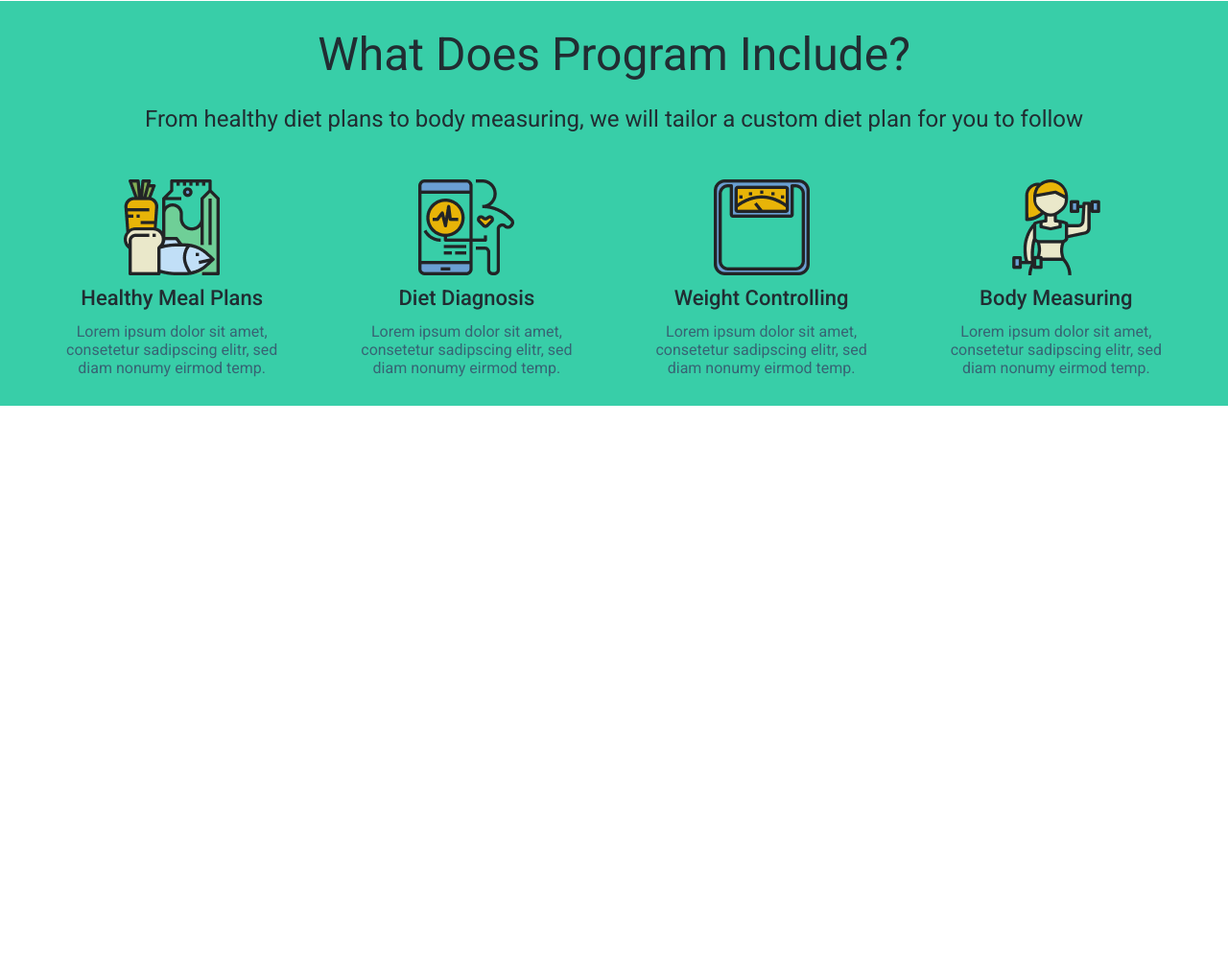
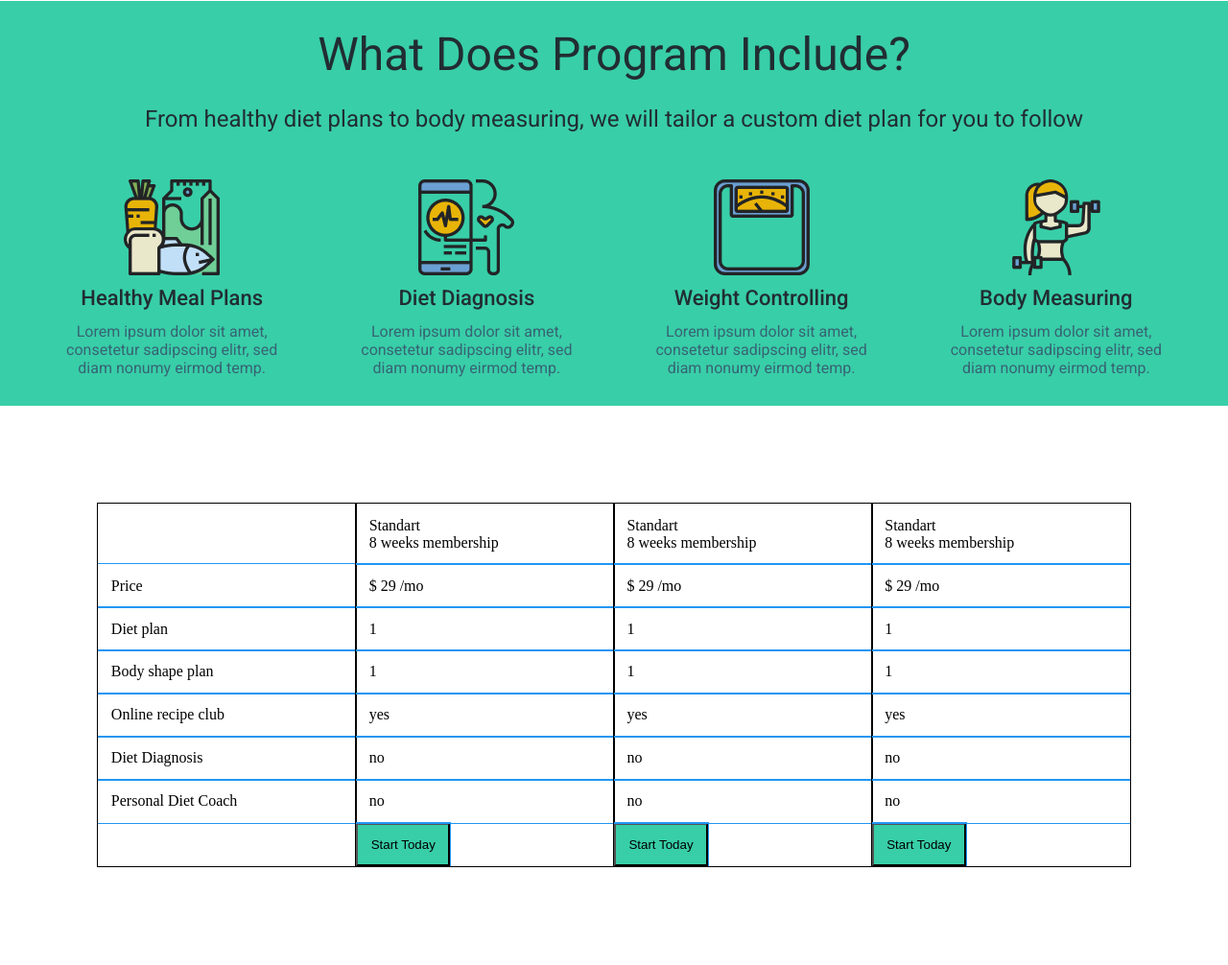
Before and after one commit to YR95/CLONEDhw12_fitness, a plain HTML site: page index.html in a window 1280 px wide. Shown: the part 2605-3611 px from the top of the page at 96% size. Before the commit the page ends 3028 px from the top, so only its background shows below. Drawn offline with Linux system fonts and the light colour scheme.

Commit message:
Apply patch from previous version this app. Partially  add section Price

```diff
--- a/index.html
+++ b/index.html
@@ -316,29 +316,91 @@
 </section>
 <section class="program">
     <p class="program__header">What Does Program Include?</p>
-    <p class="program__sub-header">From healthy diet plans to body measuring, we will tailor a custom diet plan for you to follow</p>
+    <p class="program__sub-header">From healthy diet plans to body measuring, we will tailor a custom diet plan for you
+        to follow</p>
     <ul class="program__health-plan health-plan">
         <li>
             <img src="../icons/healthy.png">
             <p class="health-plan__header">Healthy Meal Plans</p>
-            <p class="health-plan__info">Lorem ipsum dolor sit amet, consetetur sadipscing elitr, sed diam nonumy eirmod temp.</p>
+            <p class="health-plan__info">Lorem ipsum dolor sit amet, consetetur sadipscing elitr, sed diam nonumy eirmod
+                temp.</p>
         </li>
         <li>
             <img src="../icons/heart-rate 1.png">
             <p class="health-plan__header">Diet Diagnosis</p>
-            <p class="health-plan__info">Lorem ipsum dolor sit amet, consetetur sadipscing elitr, sed diam nonumy eirmod temp.</p>
+            <p class="health-plan__info">Lorem ipsum dolor sit amet, consetetur sadipscing elitr, sed diam nonumy eirmod
+                temp.</p>
         </li>
         <li>
             <img src="../icons/weight 1.png">
             <p class="health-plan__header">Weight Controlling</p>
-            <p class="health-plan__info">Lorem ipsum dolor sit amet, consetetur sadipscing elitr, sed diam nonumy eirmod temp.</p>
+            <p class="health-plan__info">Lorem ipsum dolor sit amet, consetetur sadipscing elitr, sed diam nonumy eirmod
+                temp.</p>
         </li>
         <li>
             <img src="../icons/woman_body.png">
             <p class="health-plan__header">Body Measuring</p>
-            <p class="health-plan__info">Lorem ipsum dolor sit amet, consetetur sadipscing elitr, sed diam nonumy eirmod temp.</p>
+            <p class="health-plan__info">Lorem ipsum dolor sit amet, consetetur sadipscing elitr, sed diam nonumy eirmod
+                temp.</p>
         </li>
     </ul>
 </section>
+<section class="price-table">
+
+    <div class="price-table__header">
+        <div style="visibility: hidden">
+            <p> Standart</p>
+            <p> 8 weeks membership</p>
+        </div>
+            <p> Price</p>
+            <p> Diet plan</p>
+            <p> Body shape plan</p>
+            <p> Online recipe club</p>
+            <p> Diet Diagnosis</p>
+            <p> Personal Diet Coach</p>
+        <button  style="visibility: hidden" class="button__basic--isGreen">Start Today</button>
+    </div>
+            <div class="price-table__body">
+                <div>
+                    <p> Standart</p>
+                    <p> 8 weeks membership</p>
+                </div>
+                <p> $ 29 /mo</p>
+
+                <p> 1</p>
+                <p> 1</p>
+                <p> yes</p>
+                <p> no</p>
+                <p> no</p>
+                <button class="button__basic--isGreen">Start Today</button>
+            </div>
+            <div class="price-table__body2">
+                <div><p> Standart</p>
+                    <p> 8 weeks membership</p>
+                </div>
+                <p> $ 29 /mo</p>
+
+                <p> 1</p>
+                <p> 1</p>
+                <p> yes</p>
+                <p> no</p>
+                <p> no</p>
+                <button class="button__basic--isGreen">Start Today</button>
+            </div>
+            <div class="price-table__body3">
+                <div><p> Standart</p>
+                    <p> 8 weeks membership</p>
+                </div>
+                <p> $ 29 /mo</p>
+
+                <p> 1</p>
+                <p> 1</p>
+                <p> yes</p>
+                <p> no</p>
+                <p> no</p>
+                <button class="button__basic--isGreen">Start Today</button>
+            </div>
+
+</section>
 </body>
 </html>
--- a/style/style.scss
+++ b/style/style.scss
@@ -31,6 +31,12 @@ $font-family-Robota: 'Roboto';
   font-size: $font-size;
   font-weight: $font-weight;
 
+}
+
+@mixin grid($display,$gtc,$gtr) {
+  display: $display;
+  grid-template-columns: $gtc;
+  grid-template-rows: $gtr;
 }
 
 .header {
@@ -328,3 +334,46 @@ $font-family-Robota: 'Roboto';
   padding: 2%;
 
 }
+
+
+.price-table {
+  @include grid(grid, repeat(4, auto), repeat(8, auto));
+  //justify-content: center;
+  padding: 8%;
+  align-items: end;
+
+
+
+  &__header {
+    grid-row: 1/9;
+    grid-column: 1/2;
+    background-color: white;
+  }
+
+  &__body {
+    grid-row: 1/9;
+    grid-column: 2/3;
+
+  }
+  &__body2 {
+    grid-row: 1/9;
+    grid-column: 3/4;
+
+  }
+  &__body3 {
+    grid-row: 1/9;
+    grid-column: 4/5;
+
+  }
+}
+
+.price-table > *>* {
+  outline: solid 1px  #2196F3;
+  padding: 5%;
+}
+
+.price-table>div{
+  outline: 1px solid  ; /* The outline creates the border */
+
+
+}
```
Also changed, not shown: style/style.css, 1 other file.
